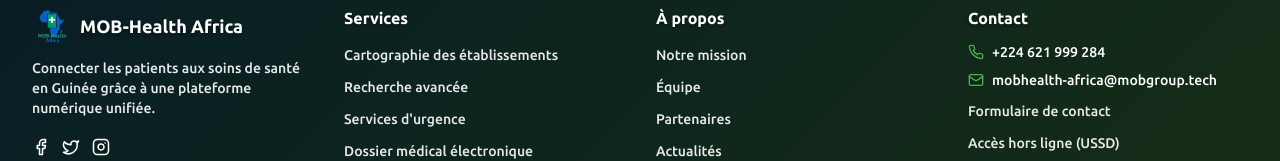
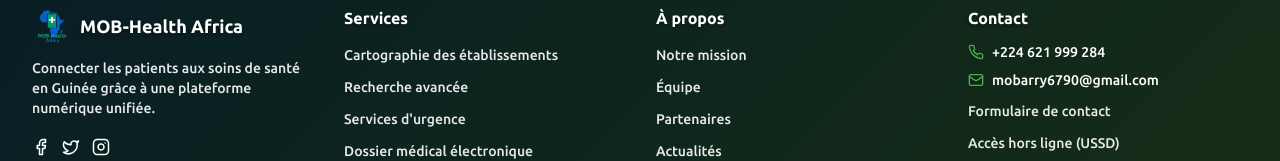
Before and after one commit to Diariou11/mob-health, a React (Vite) app: page / in a window 1280 px wide. Shown: the part 2200-2361 px from the top of the page. Built offline with nearby package versions, Linux system fonts and the light colour scheme.

Commit message:
Update contact email
Change the contact email address in the footer to the user's personal email.

```diff
--- a/src/components/layout/Footer.tsx
+++ b/src/components/layout/Footer.tsx
@@ -91,7 +91,7 @@ const Footer = () => {
               </li>
               <li className="flex items-center gap-2">
                 <Mail className="h-4 w-4 text-clinic-green" />
-                <span className="text-sm text-white font-medium">mobhealth-africa@mobgroup.tech</span>
+                <span className="text-sm text-white font-medium">mobarry6790@gmail.com</span>
               </li>
               <li>
                 <Link to="/contact" className="text-sm text-white/90 hover:text-health-blue transition-colors font-medium">
--- a/src/components/map/FacilityDetails.tsx
+++ b/src/components/map/FacilityDetails.tsx
@@ -38,6 +38,7 @@ const FacilityDetails = ({ facility, onClose }: FacilityDetailsProps) => {
               <h3 className="font-medium">Contact</h3>
             </div>
             <p className="text-sm">{facility.phone}</p>
+            {facility.email && <p className="text-sm text-health-blue">mobarry6790@gmail.com</p>}
           </div>
 
           <Separator />
@@ -49,7 +50,7 @@ const FacilityDetails = ({ facility, onClose }: FacilityDetailsProps) => {
             </div>
             <div className="flex flex-wrap gap-2">
               {facility.services.map(service => (
-                <Badge key={service} variant="outline" className="text-xs">
+                <Badge key={service} variant="outline" className="text-xs bg-blue-50 dark:bg-blue-950/20">
                   {service}
                 </Badge>
               ))}
@@ -77,7 +78,7 @@ const FacilityDetails = ({ facility, onClose }: FacilityDetailsProps) => {
             </div>
             <div className="flex flex-wrap gap-2">
               {facility.specialty.map(spec => (
-                <Badge key={spec} variant="secondary" className="text-xs">
+                <Badge key={spec} variant="secondary" className="text-xs bg-health-blue/10 dark:bg-health-blue/20">
                   {spec}
                 </Badge>
               ))}
```
